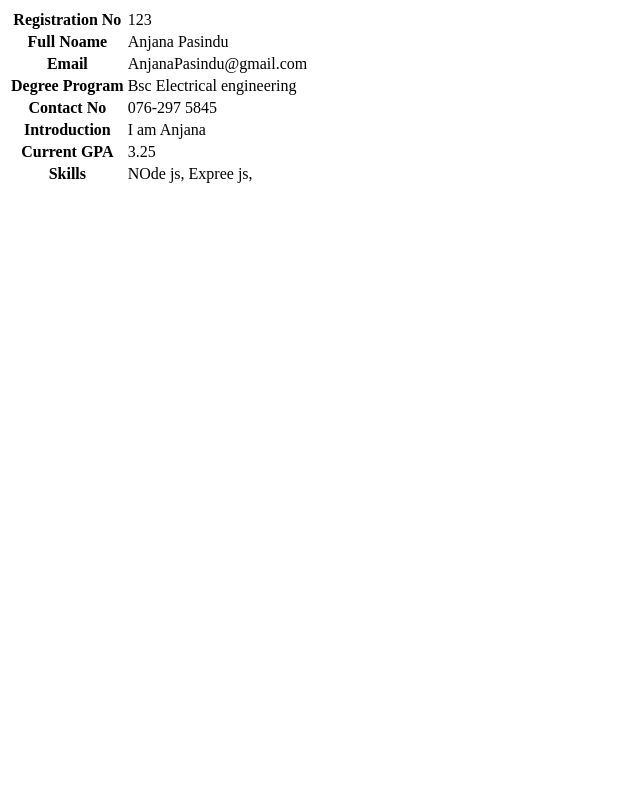
After one commit to AnjanaPasinduMadushan/Student_Details_web_app, a Flask app: template templates/profile-view.html in a window 1280 px wide. The commit adds this page. Shown: the whole page, without its empty margins (0-640 px from the left). Run offline with Flask 3, Linux system fonts and the light colour scheme; the template is opened without the code that fills it, so the values that code supplies are empty.

Commit message:
some filses are added

```diff
--- a/app.py
+++ b/app.py
@@ -55,6 +55,30 @@ def check_user():
         return render_template("login.html", errormsg2 = errormsg2)
 
 
+@app.route('/profile/<int:rNo>', methods=["GET"])
+def get_movie(rNo):
+    response = dynamodb.get_item_from_Student_table(rNo)
+
+    return response
+
+    # users = response['items'][0]
+
+    # if users:
+    #     return users
+
+    # return { 'msg' : 'User not found!' }
+
+    # if (response['ResponseMetadata']['HTTPStatusCode'] == 200):
+
+    #     if ('Item' in response):
+    #         return { 'Item': response['Item'] }
+
+    #     return { 'msg' : 'User not found!' }
+
+    # return {
+    #     'msg': 'Some error occured',
+    #     'response': response
+    # }
 
 #define port and host
 if __name__ == '__main__':
--- /dev/null
+++ b/templates/profile-view.html
@@ -0,0 +1,19 @@
+<!Doctype>
+<html>
+	<head>
+		<title>Profile-View</title>
+	</head>
+
+	<body>
+		<table>
+			<tr><th>Registration No</th><td>123</td></tr>
+			<tr><th>Full Noame</th><td>Anjana Pasindu</td></tr>
+			<tr><th>Email</th><td>AnjanaPasindu@gmail.com</td></tr>
+			<tr><th>Degree Program</th><td>Bsc Electrical engineering</td></tr>
+			<tr><th>Contact No</th><td>076-297 5845</td></tr>
+			<tr><th>Introduction</th><td>I am Anjana</td></tr>
+			<tr><th>Current GPA</th><td>3.25</td></tr>
+			<tr><th>Skills</th><td>NOde js, Expree js, </td></tr>
+		</table>
+	</body>
+</html>
--- a/templates/profile.html
+++ b/templates/profile.html
@@ -1,10 +1,10 @@
 <!DOCTYPE html>
 <html>
 <head>
-  <title>Registration Form</title>
+  <title>Profile-Edit</title>
 </head>
 <body>
-  <h2>Registration</h2>
+  <h2>Profile</h2>
   <form action="/sign_up" method="POST">
 
     <label for="regno">Registration No:</label>
```
Also changed, not shown: dynamoDB_handler.py (+16 -11 lines).
